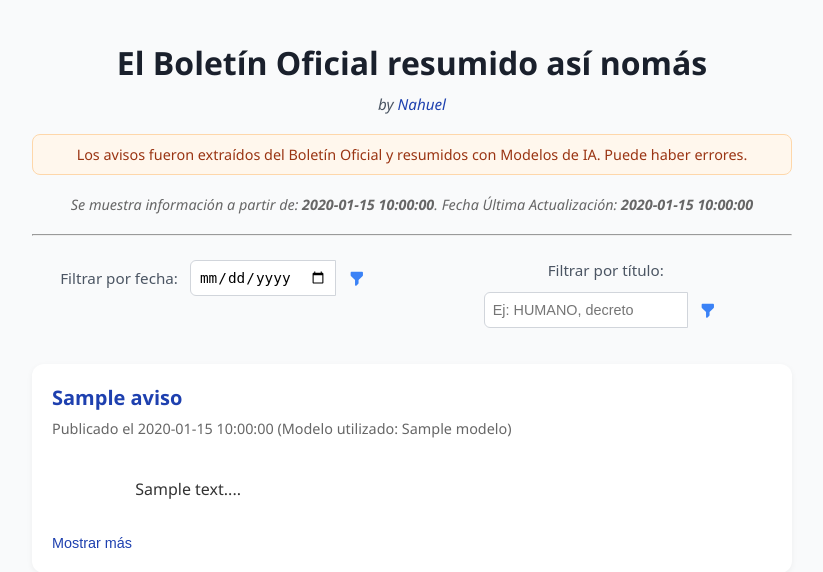
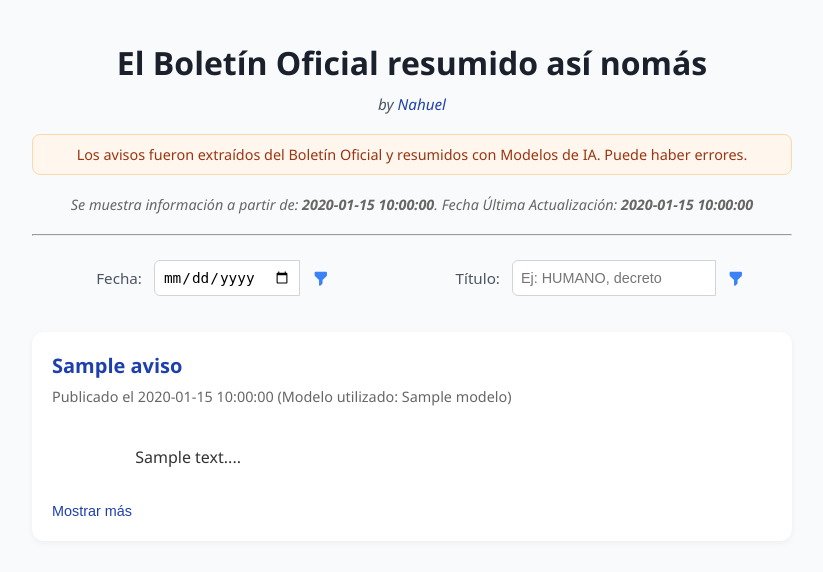
Before and after one commit to nrmattar-dev/boletin_no_oficial, a Flask app: template templates/index.html in a window 1280 px wide. Shown: the top 572 px of the page, without its empty margins (228-1051 px from the left). Run offline with Flask 3, Linux system fonts and the light colour scheme; the template is opened without the code that fills it: most values are stand-ins (such as "Sample title", 1, 10 or a date in 2020); some libraries are stand-ins or nearby versions.

Commit message:
Boletin No Oficial. Ajuste X

```diff
--- a/templates/index.html
+++ b/templates/index.html
@@ -397,7 +397,7 @@
         <div class="filtro-perfecto">
             <form action="/" method="GET" class="filtro-form">
                 <div class="filtro-group">
-                    <span class="filtro-label">Filtrar por fecha:</span>
+                    <span class="filtro-label">Fecha:</span>
                     <div class="filtro-controls">
                         <input type="date"
                                id="fecha"
@@ -425,7 +425,7 @@
         <div class="filtro-perfecto">
             <form action="/" method="GET" class="filtro-form">
                 <div class="filtro-group">
-                    <span class="filtro-label">Filtrar por título:</span>
+                    <span class="filtro-label">Título:</span>
                     <div class="filtro-controls">
                         <input type="text"
                                id="titulo"
```
